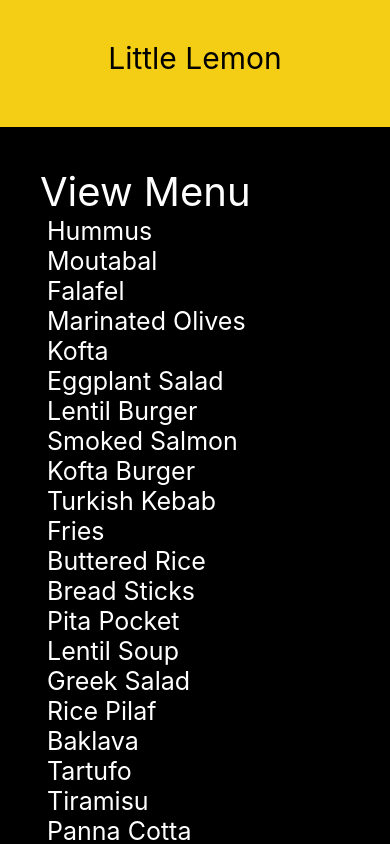
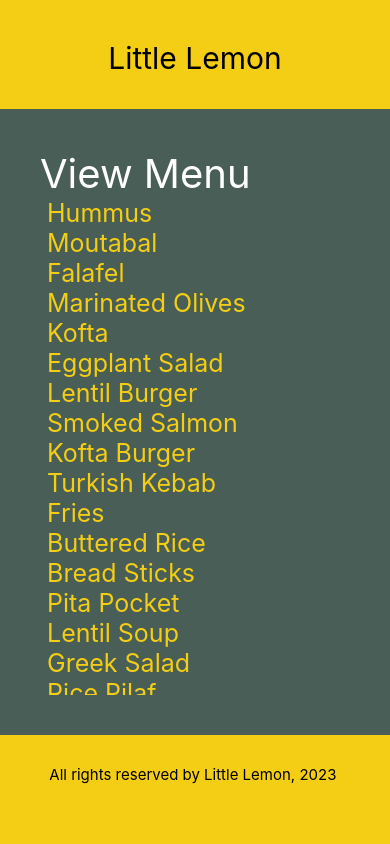
Before and after one commit to joewhocodes/LittleLemon, a React Native app: screen / in a window 390 px wide. Built offline with nearby package versions, Linux system fonts and the light colour scheme.

Commit message:
export inline styles to external stylesheet api styles

```diff
--- a/App.js
+++ b/App.js
@@ -1,4 +1,4 @@
-import { View } from 'react-native';
+import { View, StyleSheet } from 'react-native';
 import Header from './components/Header';
 import Footer from './components/Footer';
 import WelcomeScreen from './WelcomeScreen';
@@ -7,16 +7,19 @@ import MenuItems from './components/MenuItems';
 export default function App() {
 	return (
 		<>
-			<View
-				style={{
-					flex: 1,
-					backgroundColor: '#495E57',
-				}}
-			>
+			<View style={appStyles.container}>
 				<Header />
-                <MenuItems />
-                {/* <WelcomeScreen /> */}
+				<MenuItems />
+				{/* <WelcomeScreen /> */}
+				<Footer />
 			</View>
 		</>
 	);
 }
+
+const appStyles = StyleSheet.create({
+	container: {
+		flex: 1,
+		backgroundColor: '#495E57',
+	},
+});
--- a/WelcomeScreen.tsx
+++ b/WelcomeScreen.tsx
@@ -1,30 +1,39 @@
 import * as React from 'react';
-import { View, Text } from 'react-native';
+import { StyleSheet, Text, ScrollView } from 'react-native';
 
 export default function WelcomeScreen() {
 	return (
-    <View style={{ flex: 1 }}>
-      <Text
-        style={{
+		<ScrollView indicatorStyle='white' style={{ flex: 1 }}>
+			<Text style={welcomeStyles.welcomeHeader}>
+				Welcome to Little Lemon
+			</Text>
+			<Text style={welcomeStyles.welcomeText}>
+				Little Lemon is a charming neighborhood bistro that serves
+				simple food and classic cocktails in a lively but casual
+				environment. We would love to hear your experience with us!
+			</Text>
+		</ScrollView>
+	);
+}
+
+const welcomeStyles = StyleSheet.create({
+	container: {
+		flex: 1,
+		backgroundColor: '#EDEFEE',
+		alignItems: 'center',
+		justifyContent: 'center',
+	},
+	welcomeHeader: {
 		padding: 40,
-          fontSize: 30,
+		fontSize: 50,
 		color: '#EDEFEE',
 		textAlign: 'center',
-        }}>
-        Welcome to Little Lemon
-      </Text>
-      <Text
-        style={{
-          fontSize: 24,
+	},
+	welcomeText: {
+		fontSize: 44,
 		padding: 20,
 		marginVertical: 8,
 		color: '#EDEFEE',
 		textAlign: 'center',
-        }}>
-        Little Lemon is a charming neighborhood bistro that serves simple food
-        and classic cocktails in a lively but casual environment. We would love
-        to hear your experience with us!
-      </Text>
-    </View>
-  );
-}
+	},
+});
--- a/components/Footer.tsx
+++ b/components/Footer.tsx
@@ -1,22 +1,25 @@
-import { View, Text } from 'react-native';
+import { View, Text, StyleSheet } from 'react-native';
 
 export default function Footer() {
 	return (
-		<View
-			style={{
-				backgroundColor: '#F4CE14',
-				marginBottom: 10,
-			}}
-		>
-			<Text
-				style={{
-					fontSize: 18,
-					color: 'black',
-					textAlign: 'center',
-				}}
-			>
+		<View style={footerStyles.container}>
+			<Text style={footerStyles.footerText}>
 				All rights reserved by Little Lemon, 2023{' '}
 			</Text>
 		</View>
 	);
 }
+
+const footerStyles = StyleSheet.create({
+	container: {
+		flex: 0.15,
+		backgroundColor: '#F4CE14',
+	},
+	footerText: {
+        padding: 10,
+		fontSize: 15,
+		color: 'black',
+		textAlign: 'center',
+        paddingTop: 30,
+	},
+});
--- a/components/Header.tsx
+++ b/components/Header.tsx
@@ -1,18 +1,22 @@
-import { View, Text } from 'react-native';
+import { View, Text, StyleSheet } from 'react-native';
 
 export default function Header() {
 	return (
-		<View style={{ flex: 0.15, backgroundColor: '#F4CE14' }}>
-			<Text
-				style={{
-					padding: 40,
-					fontSize: 30,
-					color: 'black',
-					textAlign: 'center',
-				}}
-			>
-				Little Lemon
-			</Text>
+		<View style={headerStyles.container}>
+			<Text style={headerStyles.headerText}>Little Lemon</Text>
 		</View>
 	);
 }
+
+const headerStyles = StyleSheet.create({
+	container: {
+		flex: 0.15,
+		backgroundColor: '#F4CE14',
+	},
+	headerText: {
+		padding: 40,
+		fontSize: 30,
+		color: 'black',
+		textAlign: 'center',
+	},
+});
--- a/components/MenuItems.tsx
+++ b/components/MenuItems.tsx
@@ -1,6 +1,5 @@
 import React from 'react';
-
-import { View, Text, ScrollView } from 'react-native';
+import { View, Text, ScrollView, StyleSheet } from 'react-native';
 
 const menuItemsToDisplay = [
 	' Hummus \n Moutabal \n Falafel \n Marinated Olives \n Kofta \n Eggplant Salad \n Lentil Burger \n Smoked Salmon \n Kofta Burger \n Turkish Kebab \n Fries \n Buttered Rice \n Bread Sticks \n Pita Pocket \n Lentil Soup \n Greek Salad \n Rice Pilaf \n Baklava \n Tartufo \n Tiramisu \n Panna Cotta',
@@ -8,23 +7,30 @@ const menuItemsToDisplay = [
 
 const MenuItems = () => {
 	return (
-		<View style={{ flex: 0.85 }}>
-			<ScrollView
-				style={{
-					paddingHorizontal: 40,
-					paddingVertical: 40,
-					backgroundColor: 'black',
-
-				}}
-                indicatorStyle='white'
-			>
-				<Text style={{ color: 'white', fontSize: 40 }}>View Menu</Text>
-                <Text style={{ color: 'white', fontSize: 25 }}>
-                    {menuItemsToDisplay}
-                </Text>
+		<View style={menuStyles.container}>
+			<ScrollView indicatorStyle='white'>
+				<Text style={menuStyles.headingText}>View Menu</Text>
+				<Text style={menuStyles.menuText}>
+					{menuItemsToDisplay}
+				</Text>
 			</ScrollView>
 		</View>
 	);
 };
 
+const menuStyles = StyleSheet.create({
+	container: {
+		padding: 40,
+		flex: 0.75,
+	},
+	headingText: {
+		color: 'white',
+		fontSize: 40,
+	},
+    menuText: {
+        color: '#F4CE14',
+        fontSize: 25,
+    }
+});
+
 export default MenuItems;
```
Lines whose indentation alone changed are shown as unchanged.
